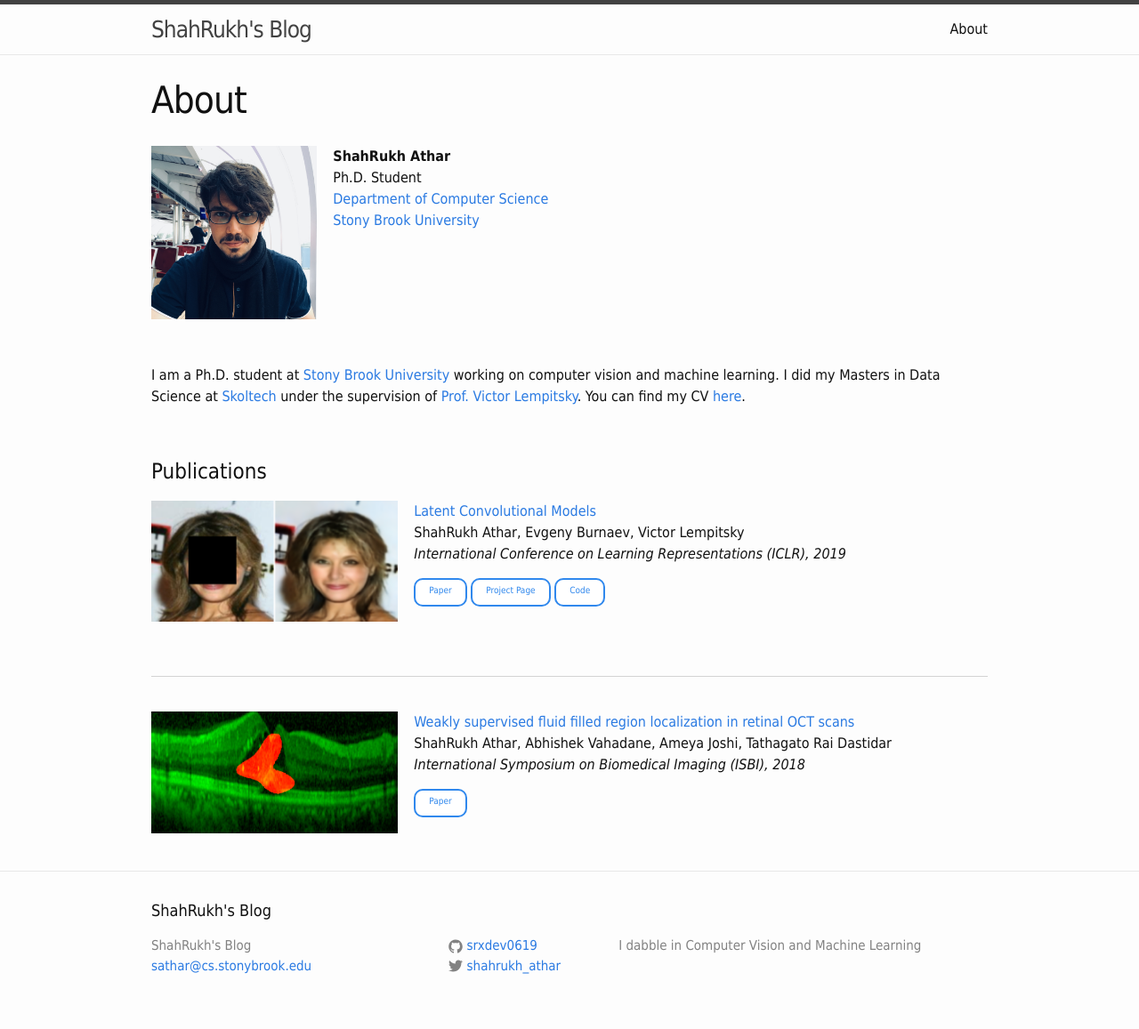
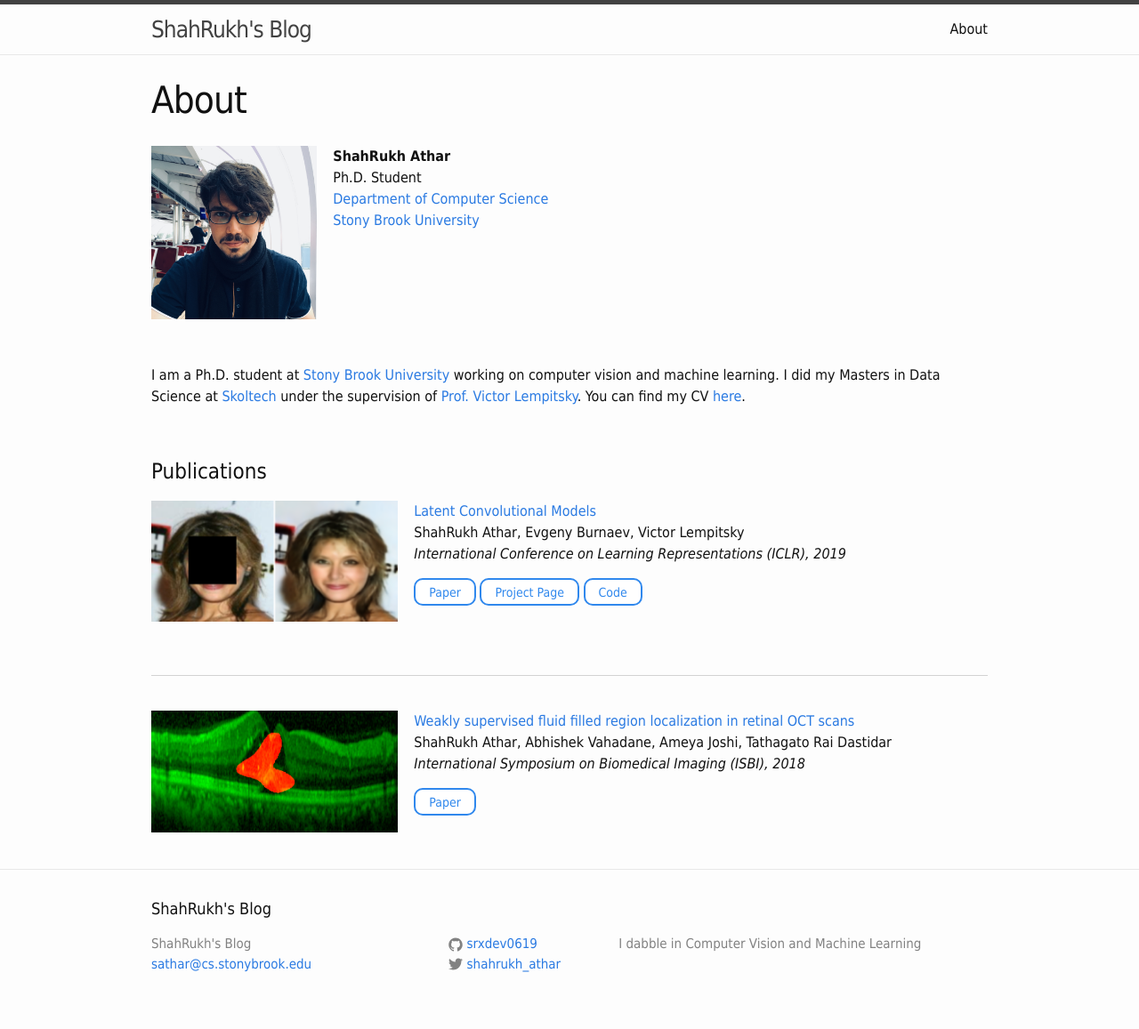
Before and after one commit to shahrukhathar/shahrukhathar.github.io, a Jekyll site: the page built from pages/about.md, in a window 1280 px wide. Shown: the whole page at 89% size. Built offline with Jekyll 4.4.1, drawn with Linux system fonts in a browser that asks for light colours; nearby versions of some CDN libraries; library files that are not in the unit come from our copies.

Commit message:
Updated Page

```diff
--- a/_sass/_base.scss
+++ b/_sass/_base.scss
@@ -210,13 +210,13 @@
     background: #ffff;
     border: 2px solid #3088ed;
     padding-top: 4px;
-    padding-bottom: 4px;
+    padding-bottom: 3px;
     padding-left: 15px;
     padding-right: 15px;
     border-radius: 10px;
     display: inline-block;
     height: 20px;
-    font-size: 10px;
+    font-size: 14px;
     }
 
 .btn:hover {
```
